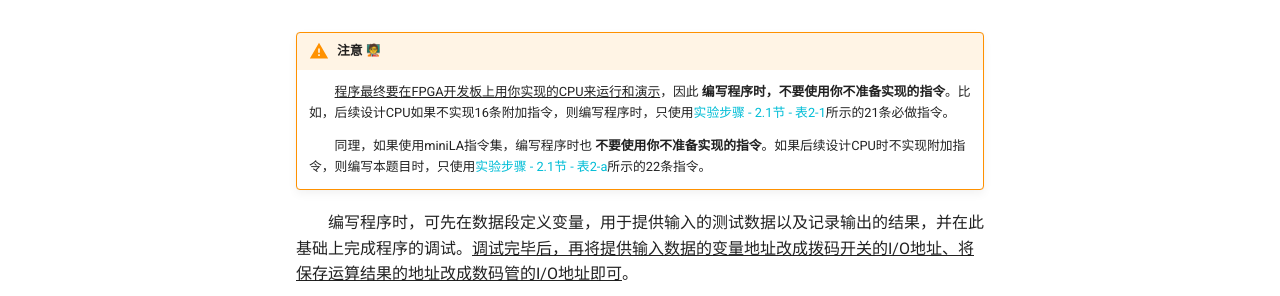
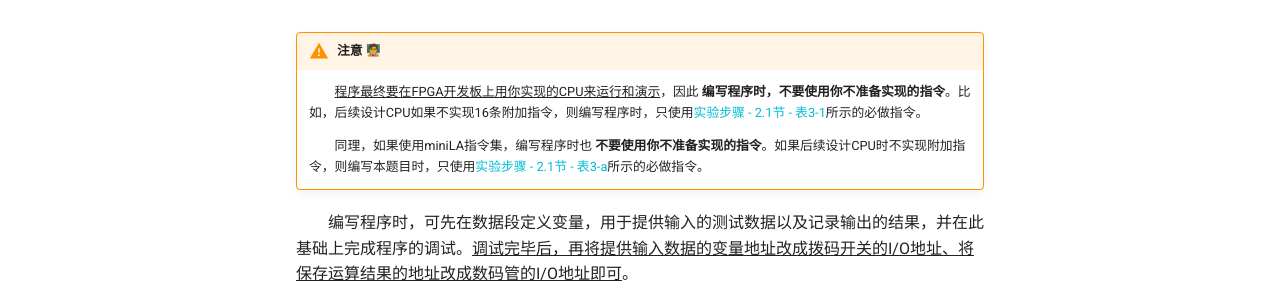
Before and after one commit to CuO114/cpu-design-labs, an MkDocs documentation site: the page built from docs/lab1/0-overview.md, in a window 1280 px wide and 900 px high, scrolled down 1633 px. Shown: the part 524-820 px from the top of the window. Built offline with MkDocs 1.6.1 and Material for MkDocs 9.7.7, drawn with Linux system fonts in a browser that asks for light colours; emoji names are drawn with the system emoji font; formulas are drawn with MathJax 3.

Commit message:
Update 0-overview.md

```diff
--- a/docs/lab1/0-overview.md
+++ b/docs/lab1/0-overview.md
@@ -93,8 +93,8 @@
 - 【阶段4】在数码管显示排序后的数组，程序结束。
 
 !!! warning "注意 :teacher:"
-    &emsp;&emsp;^^程序最终要在FPGA开发板上用你实现的CPU来运行和演示^^，因此 **编写程序时，不要使用你不准备实现的指令**。比如，后续设计CPU如果不实现16条附加指令，则编写程序时，只使用<a href="../1-step_rv/#21-risc-v-soc" target=_blank>实验步骤 - 2.1节 - 表2-1</a>所示的21条必做指令。
+    &emsp;&emsp;^^程序最终要在FPGA开发板上用你实现的CPU来运行和演示^^，因此 **编写程序时，不要使用你不准备实现的指令**。比如，后续设计CPU如果不实现16条附加指令，则编写程序时，只使用<a href="../2-step_rv/#21-risc-v-soc" target=_blank>实验步骤 - 2.1节 - 表3-1</a>所示的必做指令。
 
-    &emsp;&emsp;同理，如果使用miniLA指令集，编写程序时也 **不要使用你不准备实现的指令**。如果后续设计CPU时不实现附加指令，则编写本题目时，只使用<a href="../1-step_la/#21-loongarch-soc" target=_blank>实验步骤 - 2.1节 - 表2-a</a>所示的22条指令。
+    &emsp;&emsp;同理，如果使用miniLA指令集，编写程序时也 **不要使用你不准备实现的指令**。如果后续设计CPU时不实现附加指令，则编写本题目时，只使用<a href="../2-step_la/#21-loongarch-soc" target=_blank>实验步骤 - 2.1节 - 表3-a</a>所示的必做指令。
 
 &emsp;&emsp;编写程序时，可先在数据段定义变量，用于提供输入的测试数据以及记录输出的结果，并在此基础上完成程序的调试。^^调试完毕后，再将提供输入数据的变量地址改成拨码开关的I/O地址、将保存运算结果的地址改成数码管的I/O地址即可^^。
```
